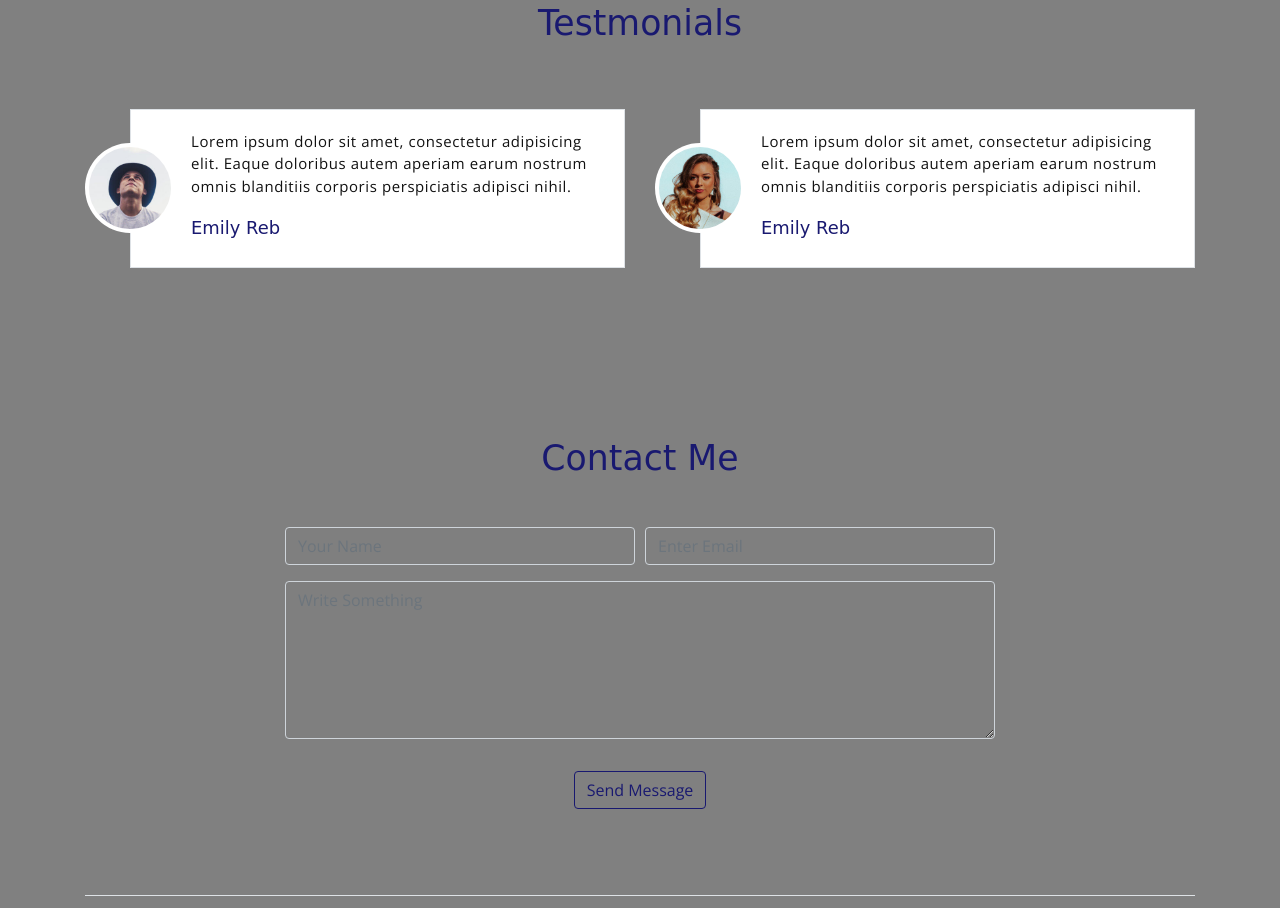
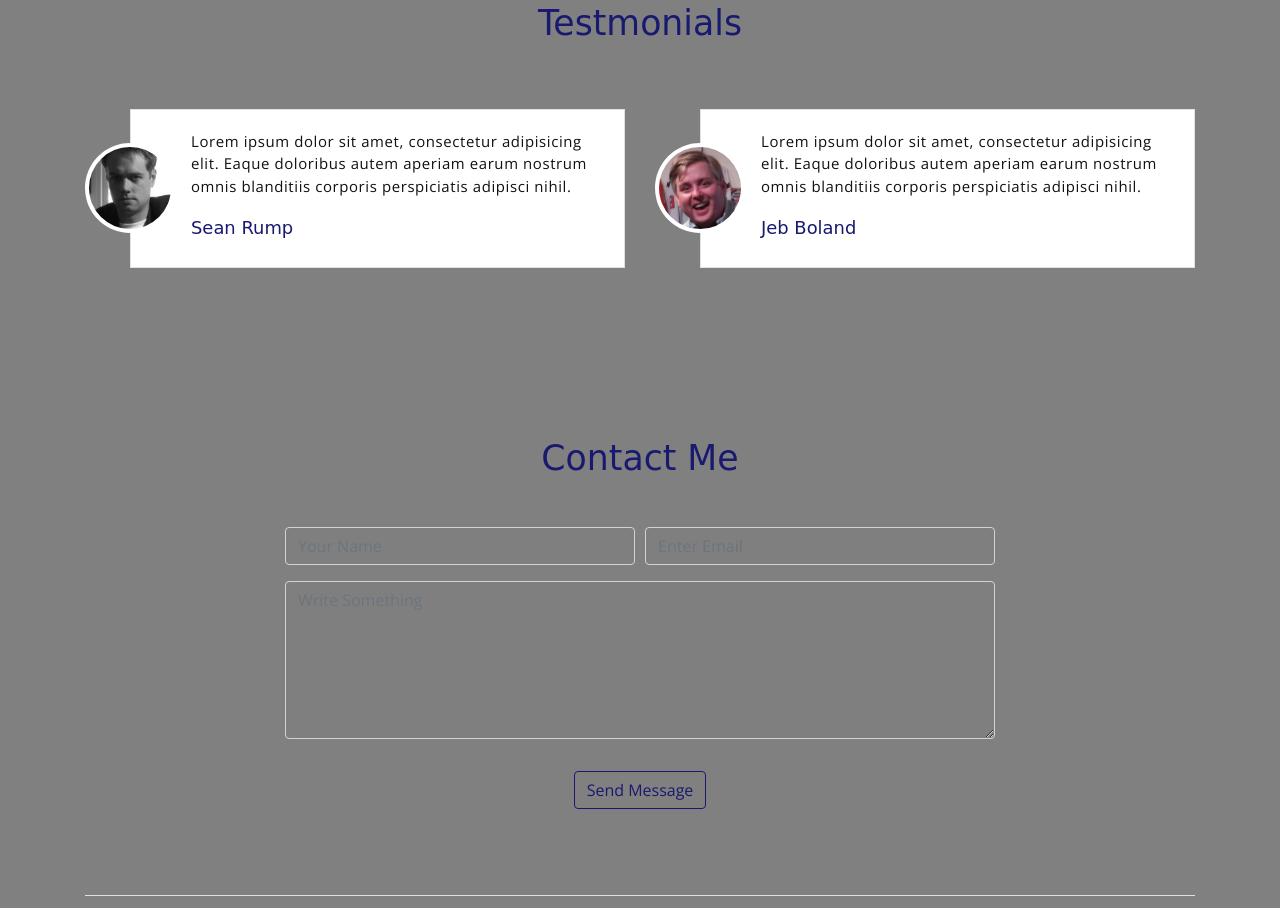
Before and after one commit to RichardWells42/Personal_Portfolio_Website, a website: page index.html in a window 1280 px wide. Shown: the part 3358-4266 px from the top of the page. Drawn offline with nearby package versions, Linux system fonts and the light colour scheme; a web font is replaced by a local one.

Commit message:
changed testimonial pics and names

```diff
--- a/index.html
+++ b/index.html
@@ -344,22 +344,22 @@
                 <div class="col-md-6">
                     <div class="testimonial-card">
                         <div class="testimonial-card-img-holder">
-                            <img src="assets/imgs/avatar2.jpg" class="testimonial-card-img" alt="Download free bootstrap 4 landing page, free boootstrap 4 templates, Download free bootstrap 4.1 landing page, free boootstrap 4.1.1 templates, meyawo Landing page">
+                            <img src="assets/imgs/testamonial3.jpg" class="testimonial-card-img" alt="Download">
                         </div>
                         <div class="testimonial-card-body">
                             <p class="testimonial-card-subtitle">Lorem ipsum dolor sit amet, consectetur adipisicing elit. Eaque doloribus autem aperiam earum nostrum omnis blanditiis corporis perspiciatis adipisci nihil.</p>
-                            <h6 class="testimonial-card-title">Emily Reb</h6>
+                            <h6 class="testimonial-card-title">Sean Rump</h6>
                         </div>
                     </div>
                 </div>
                 <div class="col-md-6">
                     <div class="testimonial-card">
                         <div class="testimonial-card-img-holder">
-                            <img src="assets/imgs/avatar3.jpg" class="testimonial-card-img" alt="Download free bootstrap 4 landing page, free boootstrap 4 templates, Download free bootstrap 4.1 landing page, free boootstrap 4.1.1 templates, meyawo Landing page">
+                            <img src="assets/imgs/testimonial2.jpg" class="testimonial-card-img" alt="Download">
                         </div>
                         <div class="testimonial-card-body">
                             <p class="testimonial-card-subtitle">Lorem ipsum dolor sit amet, consectetur adipisicing elit. Eaque doloribus autem aperiam earum nostrum omnis blanditiis corporis perspiciatis adipisci nihil.</p>
-                            <h6 class="testimonial-card-title">Emily Reb</h6>
+                            <h6 class="testimonial-card-title">Jeb Boland</h6>
                         </div>
                     </div>
                 </div>
```
Also changed, not shown: assets/imgs/avatar2.jpg (deleted), assets/imgs/testamonial1.jpg (added), assets/imgs/testamonial3.jpg (added), assets/imgs/testimonial2.jpg (added).
